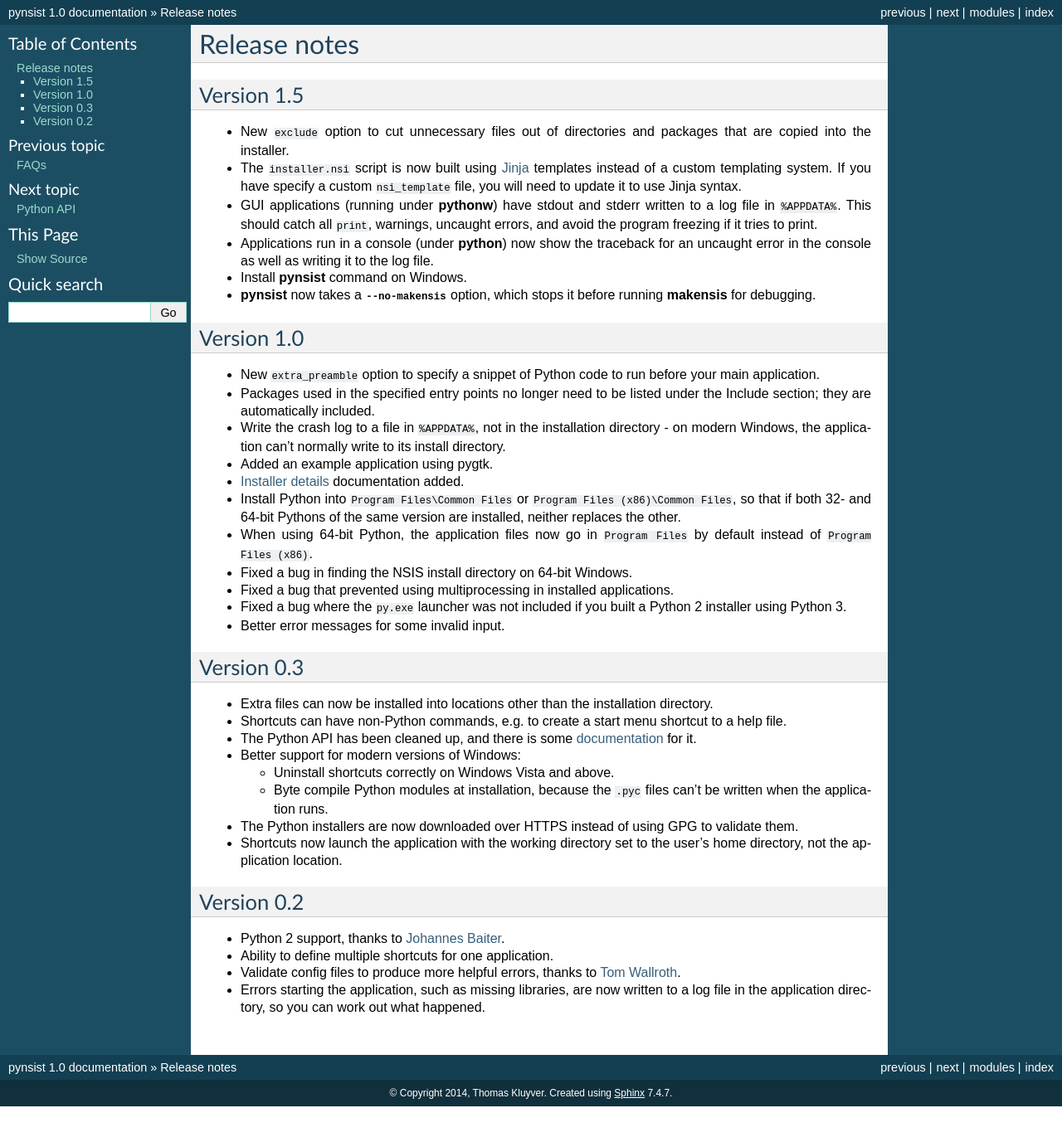
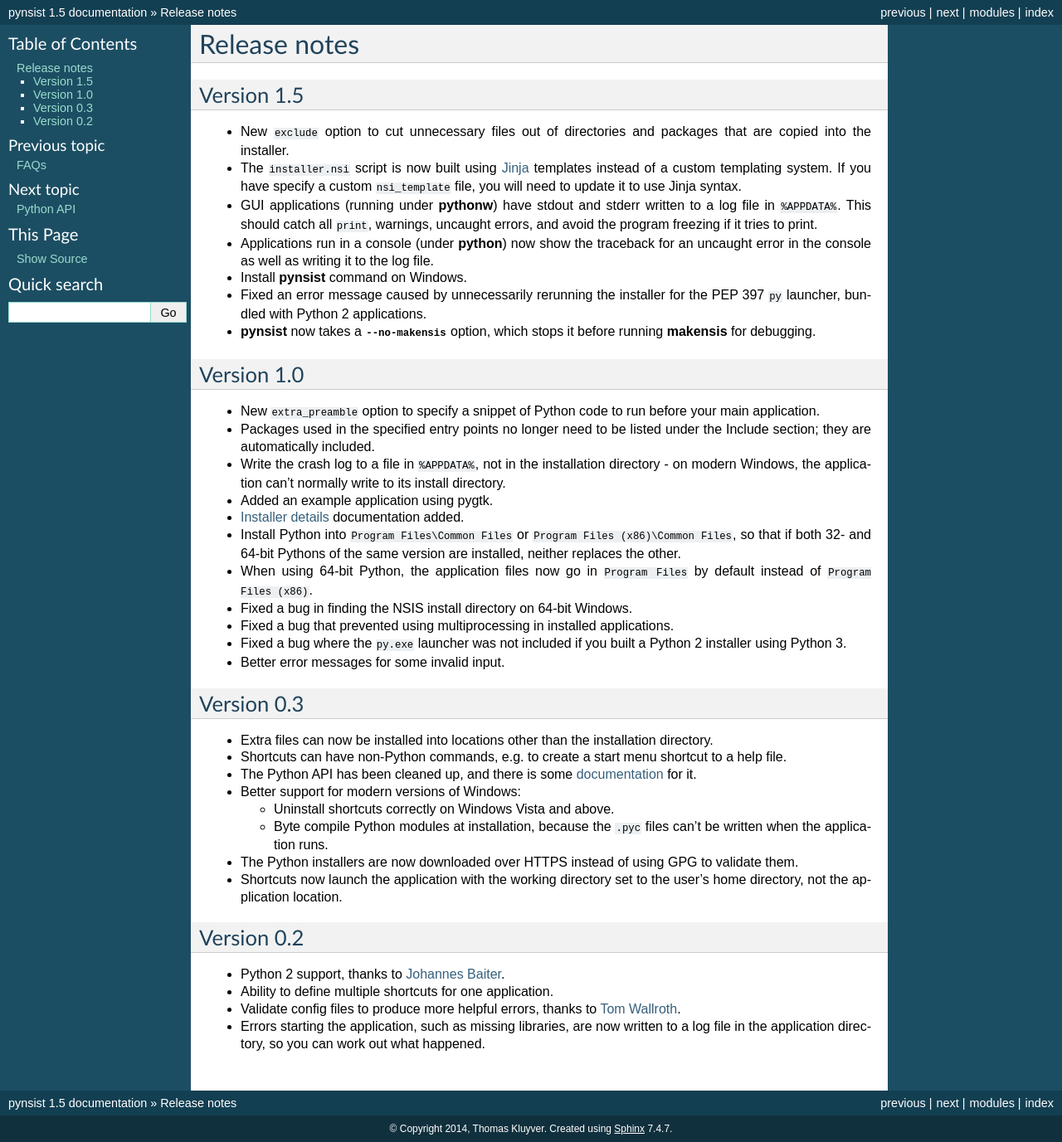
Before and after one commit to takluyver/pynsist, a Sphinx documentation site: the page built from doc/releasenotes.rst, in a window 1280 px wide. Shown: the whole page at 83% size. Built offline with Sphinx 7.4.7, drawn with Linux system fonts in a browser that asks for light colours; before the commit the page ends 1334 px from its top, so only the background shows below that.

Commit message:
Bump version number to 1.5

```diff
--- a/doc/conf.py
+++ b/doc/conf.py
@@ -55,9 +55,9 @@ copyright = u'2014, Thomas Kluyver'
 # built documents.
 #
 # The short X.Y version.
-version = '1.0'
+version = '1.5'
 # The full version, including alpha/beta/rc tags.
-release = '1.0'
+release = version
 
 # The language for content autogenerated by Sphinx. Refer to documentation
 # for a list of supported languages.
--- a/doc/releasenotes.rst
+++ b/doc/releasenotes.rst
@@ -16,6 +16,8 @@ Version 1.5
 * Applications run in a console (under :program:`python`) now show the traceback
   for an uncaught error in the console as well as writing it to the log file.
 * Install :program:`pynsist` command on Windows.
+* Fixed an error message caused by unnecessarily rerunning the installer for the
+  PEP 397 ``py`` launcher, bundled with Python 2 applications.
 * :program:`pynsist` now takes a :option:`--no-makensis` option, which stops it
   before running :program:`makensis` for debugging.
 
--- a/nsist/__init__.py
+++ b/nsist/__init__.py
@@ -26,7 +26,7 @@ from .copymodules import copy_modules
 from .nsiswriter import NSISFileWriter
 from .util import download, text_types
 
-__version__ = '1.0'
+__version__ = '1.5'
 
 pjoin = os.path.join
 logger = logging.getLogger(__name__)
```
